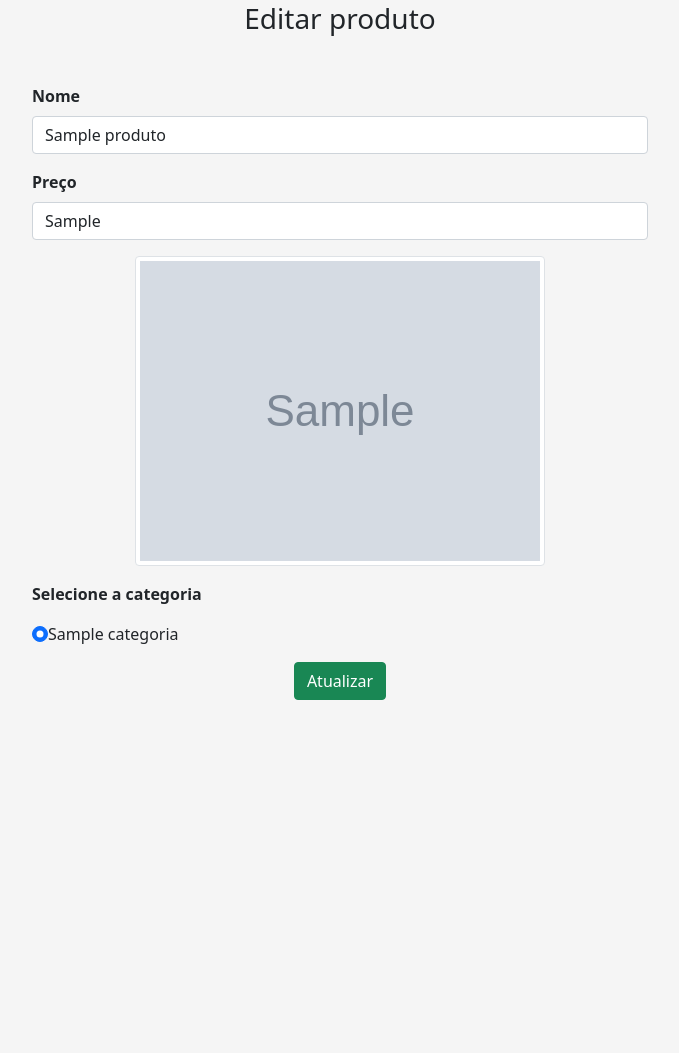
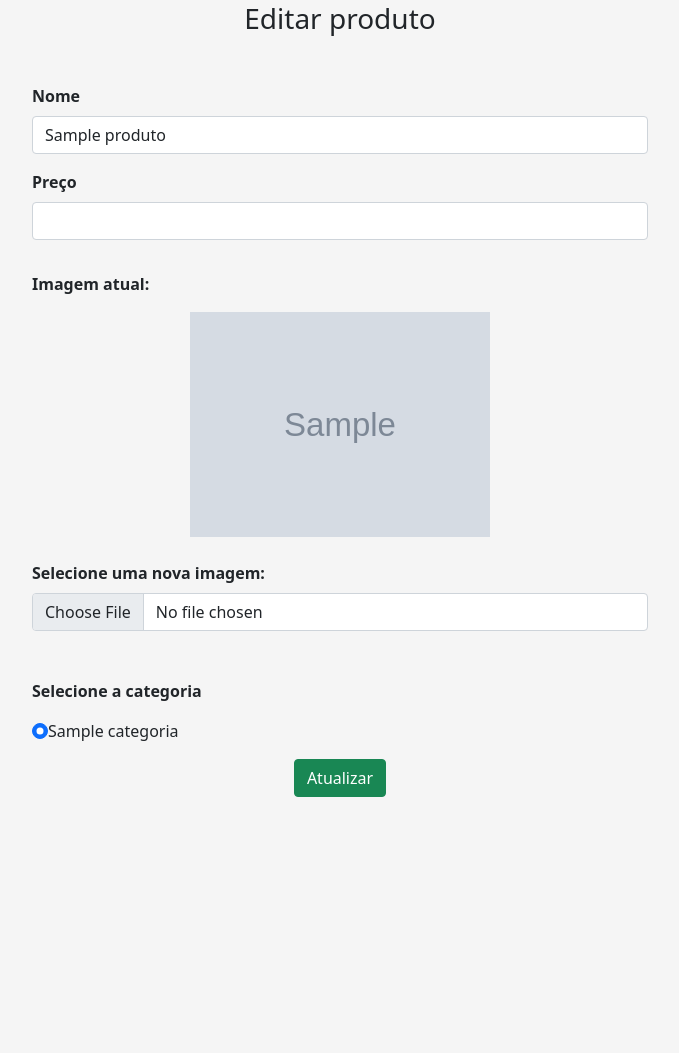
Before and after one commit to davidcarvalho-dev/emporioBebidas, a PHP site: page /cruds/produto_editar.php?id=1 in a window 1280 px wide. Shown: the part 172-1225 px from the top of the page, without its empty margins (300-979 px from the left). Run offline with PHP 8.4, Linux system fonts and the light colour scheme; the visitor is signed in with stand-in values (Sample User, id 1); tables that the repository leaves empty hold one stand-in row (values such as "Sample post"); grey boxes marked "Sample" are stand-in pictures; some libraries are stand-ins or nearby versions.

Commit message:
crud de imagens finalizado e ajustes na interface

```diff
--- a/cruds/produto_adicionar.php
+++ b/cruds/produto_adicionar.php
@@ -58,7 +58,7 @@
                         </p>
                         <p>
                            <strong><label for="preco" class="form-label">Preço</label></strong>
-                            <input type="text" name="preco" class="form-control" id="preco">
+                            <input type="number" step="0.01" name="preco" class="form-control" id="preco">
                         </p>
                         <p>
                            <strong><label for="imagem" class="form-label">Imagem</label></strong>
--- a/cruds/produto_editar.php
+++ b/cruds/produto_editar.php
@@ -71,7 +71,7 @@
     <main>
 
         <div class="container divForm mt-5">
-            <form action="bd_atualizar_produto.php" method="POST">
+            <form action="bd_atualizar_produto.php" method="POST" enctype="multipart/form-data">
                 <div class="row">
 
                     <div class="col-12">
@@ -82,20 +82,26 @@
                         </p>
                         <p>
                             <strong><label for="preco" class="form-label">Preço</label></strong>
-                            <input type="text" name="preco" id="preco" class="form-control" value="<?php echo $preco; ?>">
+                            <input type="number" step="0.01" name="preco" id="preco" class="form-control" value="<?php echo $preco; ?>">
                         </p>
                         <p>
                             <input type="hidden" name="id" value="<?php echo $id; ?>">
                         </p>
 
-                        </div>
-                        <div class="col-12">
-                            <p class="text-center">
-                                <img src="../images/<?php echo $imagem; ?>" alt="" class="img-thumbnail">
+                    </div>
+                    <div class="col-">
+                        <p class="mt-3"><strong>Imagem atual:</strong></p>
+                        <p class="text-center">
+                            <img src="../images/<?php echo $imagem; ?>" alt="" width="300px">
 
-                            </p>
+                        </p>
+                        <p>
+                            <strong><label for="imagem" class="form-label mt-2">Selecione uma nova imagem:</label></strong>
+                            <input type="file" name="imagem_produto" class="form-control" id="imagem">
+                        </p>
 
-                            <p><strong> Selecione a categoria</strong></p>
+
+                        <p class="mt-5"><strong> Selecione a categoria</strong></p>
                         <?php
                         $sql = "SELECT * FROM Categorias ORDER BY nome";
                         $result = mysqli_query($conn, $sql);
@@ -116,7 +122,7 @@
                             <button type="submit" class="btn btn-success">Atualizar</button>
                         </p>
 
-                        </div>
+                    </div>
 
 
                 </div>
--- a/cruds/produtos.php
+++ b/cruds/produtos.php
@@ -28,7 +28,7 @@
                         <div class="menu">
                             <ul class="navbar-nav me-auto mb-2 mb-lg-0">
                                 <li class="nav-item">
-                                    <a class="link" href="produtos.php">
+                                    <a class="link" href="../php/perfil.php">
                                         <svg xmlns="http://www.w3.org/2000/svg" width="25" height="25" fill="currentColor" class="bi bi-box-arrow-in-left" viewBox="0 0 16 16">
                                             <path fill-rule="evenodd" d="M10 3.5a.5.5 0 0 0-.5-.5h-8a.5.5 0 0 0-.5.5v9a.5.5 0 0 0 .5.5h8a.5.5 0 0 0 .5-.5v-2a.5.5 0 0 1 1 0v2A1.5 1.5 0 0 1 9.5 14h-8A1.5 1.5 0 0 1 0 12.5v-9A1.5 1.5 0 0 1 1.5 2h8A1.5 1.5 0 0 1 11 3.5v2a.5.5 0 0 1-1 0v-2z" />
                                             <path fill-rule="evenodd" d="M4.146 8.354a.5.5 0 0 1 0-.708l3-3a.5.5 0 1 1 .708.708L5.707 7.5H14.5a.5.5 0 0 1 0 1H5.707l2.147 2.146a.5.5 0 0 1-.708.708l-3-3z" />
@@ -69,7 +69,7 @@
                     <img src='../images/" . $row["imagem"] . "' class='card-img-top' alt='...'>
                     <div class='card-body'>
                       <h5 class='card-title'> " . $row["nome"] . " </h5>
-                      <p class='card-text'>" . $row["preco"] . "</p>
+                      <p class='card-text'>" ."R$ " . $row["preco"] . "</p>
                       <div class='row'>
                         <div class='col-6'>
                             <a href='produto_editar.php?id=" . $row["id"] . "' class='btn btn-primary'>Editar</a>
--- a/php/login.php
+++ b/php/login.php
@@ -15,7 +15,7 @@
     <header>
         <nav class="navbar navbar-expand-lg navbar-light corMenu">
             <div class="container-fluid menu">
-                <a class="navbar-brand" href="index.php"><img src="../icons/logo.png" class="img-fluid" alt="logo do Empório das Bebidas de paracuru"></a>
+                <a class="navbar-brand" href="../index.php"><img src="../icons/logo.png" class="img-fluid" alt="logo do Empório das Bebidas de paracuru"></a>
                 <button class="navbar-toggler" type="button" data-bs-toggle="collapse" data-bs-target="#navbarSupportedContent" aria-controls="navbarSupportedContent" aria-expanded="false" aria-label="Toggle navigation">
                     <span class="navbar-toggler-icon"></span>
                 </button>
--- a/php/perfil.php
+++ b/php/perfil.php
@@ -21,7 +21,7 @@
     <header>
         <nav class="navbar navbar-expand-lg navbar-light corMenu">
             <div class="container-fluid menu">
-                <a class="navbar-brand" href="index.php"><img src="../icons/logo.png" class="img-fluid" alt="logo do Empório das Bebidas de paracuru"></a>
+                <a class="navbar-brand" href="../index.php"><img src="../icons/logo.png" class="img-fluid" alt="logo do Empório das Bebidas de paracuru"></a>
                 <button class="navbar-toggler" type="button" data-bs-toggle="collapse" data-bs-target="#navbarSupportedContent" aria-controls="navbarSupportedContent" aria-expanded="false" aria-label="Toggle navigation">
                     <span class="navbar-toggler-icon"></span>
                 </button>
```
Also changed, not shown: cruds/bd_atualizar_produto.php (+23 -4 lines), index.php (+17 -3 lines), images/WhatsApp Image 2021-12-22 at 15.03.06.jpeg (added), images/ginTanqueray.jpg (added), images/guarana.jpg (added), images/vinhoBalduzzi.png (added).
